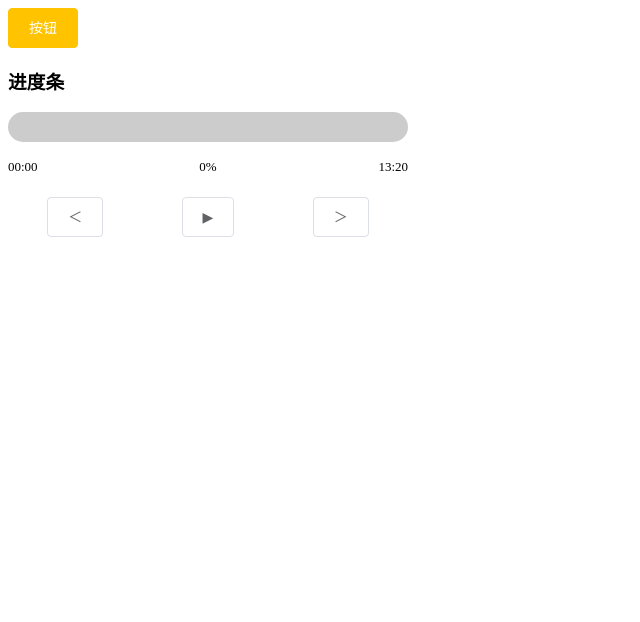
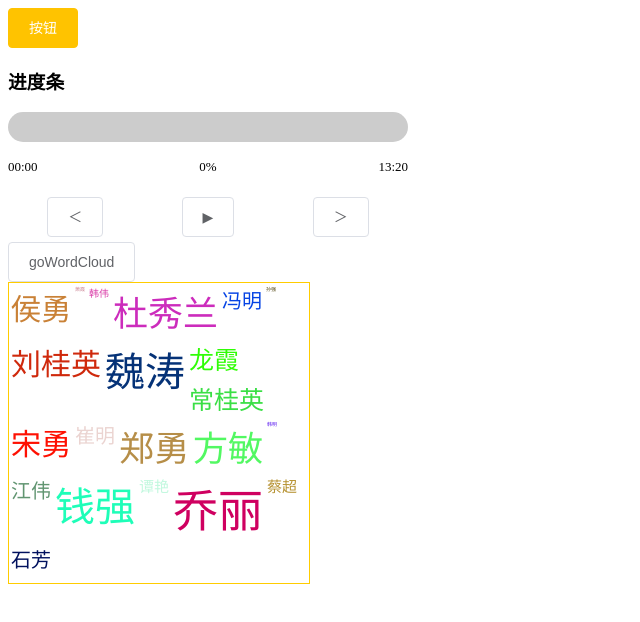
Before and after one commit to liuxueji/lxj-ui, a Vue app: page /#/WordCloud in a window 1280 px wide. Shown: the top 622 px of the page, without its empty margins (0-640 px from the left). Built offline with nearby package versions, Linux system fonts and the light colour scheme.

Commit message:
add wordCloud

```diff
--- a/examples/App.vue
+++ b/examples/App.vue
@@ -66,11 +66,12 @@
                    @click="forward">＞</xj-button>
       </div>
     </div>
+    <xj-button @click="goWordCloud">goWordCloud</xj-button>
+    <router-view></router-view>
   </div>
 </template>
 
 <script>
-
 export default {
   name: 'App',
   data () {
@@ -124,6 +125,10 @@ export default {
     // 前进
     forward () {
       this.curSecond += 10
+    },
+    // 跳转到词云组件
+    goWordCloud () {
+      this.$router.push('./WordCloud')
     }
   },
   mounted () {
--- /dev/null
+++ b/examples/components/WordCloud.vue
@@ -0,0 +1,31 @@
+<template>
+  <xj-word-cloud :list="arr.userList"></xj-word-cloud>
+</template>
+<script>
+import Mock from 'mockjs'
+export default {
+  name: "XjWordCloudView",
+  data () {
+    return {
+      arr: []
+    };
+  },
+  created () {
+    this.getData()
+  },
+  methods: {
+    getData () {
+      // 模拟一个列表数据
+      this.arr = Mock.mock({
+        "userList|20-25": [  // 生成一个 length是 20-25 之间的数组
+          {
+            "name": "@cname", // @cname用来生成名字
+            "num|0-10": 0, // 生成一个 0-10 之间的整数
+          }
+        ]
+      })
+      console.log(this.arr.userList);
+    }
+  },
+}
+</script>
--- a/examples/main.js
+++ b/examples/main.js
@@ -1,10 +1,12 @@
 import Vue from 'vue'
 import App from './App.vue'
 import LxjUi from '../packages'
+import router from './router'
 
 Vue.config.productionTip = false
 Vue.use(LxjUi)
 
 new Vue({
+  router,
   render: h => h(App)
 }).$mount('#app')
--- a/package.json
+++ b/package.json
@@ -1,6 +1,6 @@
 {
   "name": "lxj-ui",
-  "version": "1.1.0",
+  "version": "1.1.2",
   "private": false,
   "main": "dist/lxj-ui.umd.min.js",
   "author": {
@@ -15,7 +15,9 @@
   },
   "dependencies": {
     "core-js": "^3.6.5",
-    "vue": "^2.6.11"
+    "mockjs": "^1.1.0",
+    "vue": "^2.6.11",
+    "vue-router": "^3.5.2"
   },
   "devDependencies": {
     "@vue/cli-plugin-babel": "~4.5.15",
--- a/packages/ProgressBar.vue
+++ b/packages/ProgressBar.vue
@@ -9,7 +9,8 @@
       <div class="progressFinish"
            :style="finishStyle">
         <!-- 滑块 -->
-        <div class="slider"></div>
+        <div class="slider"
+             v-show="flag"></div>
       </div>
     </div>
   </div>
--- /dev/null
+++ b/packages/WordCloud.vue
@@ -0,0 +1,86 @@
+<template>
+  <div>
+    <div class="wordCloud"
+         :style="'height:' + height + 'px;width:' + width + 'px;'">
+      <span v-for="(item, index) in textList"
+            :key="index"
+            :style="'font-size:'+item.size+';'+'float:left;'+'color:'+item.color+';'">
+        {{ item.name }}
+      </span>
+    </div>
+  </div>
+</template>
+
+<script>
+export default {
+  name: 'XjWordCloud',
+  props: {
+    // 需要展示的数据 格式 ：[{text:'文本1',num:10}]
+    list: {
+      type: Array,
+      default: []
+    },
+    width: {
+      type: Number,
+      default: 300
+    },
+    height: {
+      type: Number,
+      default: 300
+    },
+    // 接收步频
+    temp: {
+      type: Number,
+      default: 5
+    }
+  },
+  data () {
+    return {
+      textList: []
+    }
+  },
+  created () {
+    this.comShowtexList()
+  },
+  methods: {
+    //随机获取颜色
+    getRandomColor () {
+      let color = 'rgb('
+      color += Math.floor(Math.random() * 255) + ','
+      color += Math.floor(Math.random() * 255) + ','
+      color += Math.floor(Math.random() * 255) + ')'
+      return color
+    },
+    //计算文字大小。通过（词频*步频）计算字体大小
+    getSize (num) {
+      return (
+        num * this.temp + 'px'
+      );
+    },
+    //将用户的数据存储到容器中
+    comShowtexList () {
+      let textList = []
+      this.list.forEach(item => {
+        let temp = item;
+        temp.size = this.getSize(item.num)
+        temp.color = this.getRandomColor()
+        textList.push(temp)
+      })
+      // 将数组顺序打乱
+      textList.sort(() => {
+        return (0.5 - Math.random());
+      });
+      this.textList = textList
+    }
+  }
+}
+</script>
+
+<style lang="scss" scoped>
+  .wordCloud {
+    border: 1px solid #ffcc00;
+    span {
+      margin: 2px;
+    }
+  }
+</style>
--- a/packages/index.js
+++ b/packages/index.js
@@ -12,6 +12,7 @@ import CheckboxGroup from './Checkbox-group'
 import Form from './Form'
 import FormItem from './Form-item'
 import ProgressBar from './ProgressBar'
+import WordCloud from './WordCloud'
 
 const components = [
   Button,
@@ -24,7 +25,8 @@ const components = [
   CheckboxGroup,
   Form,
   FormItem,
-  ProgressBar
+  ProgressBar,
+  WordCloud
 ]
 // 定义install方法
 const install = function (Vue) {
--- a/vue.config.js
+++ b/vue.config.js
@@ -18,5 +18,13 @@ module.exports = {
       .tap(options => {
         return options
       })
-  }
+  },
+  devServer: {
+    overlay: {
+      warnings: false,
+      errors: false
+    },
+  },
+  lintOnSave: false
+
 }
```
Also changed, not shown: examples/router/index.js (added, +17 -0 lines), 1 other file (tests, documents, lock files or other folders).
